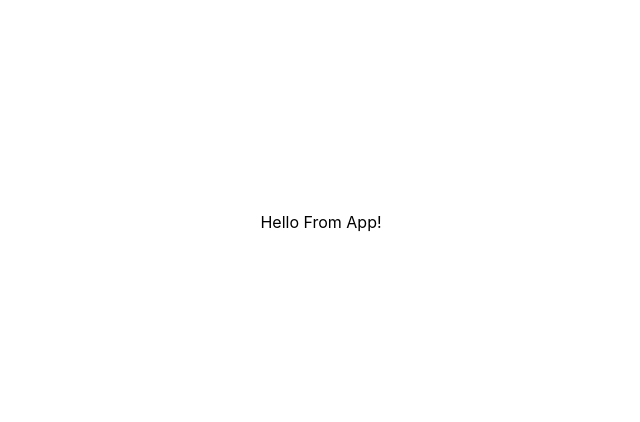
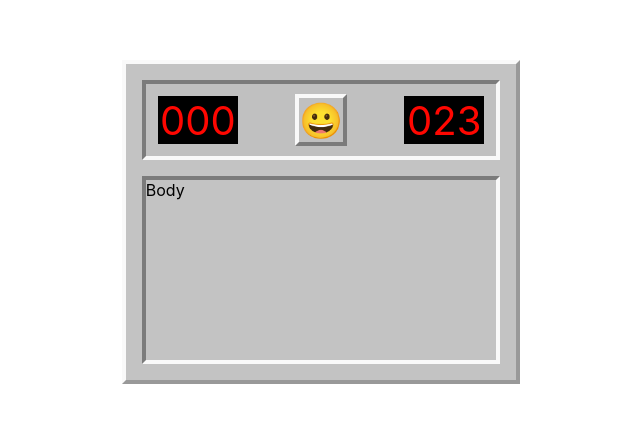
Before and after one commit to BhuwanChandra/TypeScript, a React (Create React App) app in the folder minesweeper-ts/: page / in a window 1280 px wide. Shown: the part 178-600 px from the top of the page, without its empty margins (319-959 px from the left). Built offline with nearby package versions, Linux system fonts and the light colour scheme.

Commit message:
finished styling header

```diff
--- a/minesweeper-ts/src/components/App/App.scss
+++ b/minesweeper-ts/src/components/App/App.scss
@@ -1,3 +1,53 @@
 .App {
-    margin: 0;
+  background-color: #c3c3c3;
+  padding: 16px;
+  border-width: 4px;
+  border-style: solid;
+  border-bottom-color: #999999;
+  border-right-color: #999999;
+  border-left-color: #f9f9f9;
+  border-top-color: #f9f9f9;
 }
+
+.Header {
+  background-color: #c0c0c0;
+  padding: 10px 12px;
+  border-width: 4px;
+  border-style: solid;
+  border-bottom-color: #f9f9f9;
+  border-right-color: #f9f9f9;
+  border-left-color: #7b7b7b;
+  border-top-color: #7b7b7b;
+  display: flex;
+  align-items: center;
+  justify-content: space-between;
+}
+
+.Face {
+  width: 52px;
+  height: 52px;
+  font-size: 35px;
+  border-width: 4px;
+  border-style: solid;
+  border-top-color: #f9f9f9;
+  border-left-color: #f9f9f9;
+  border-bottom-color: #7b7b7b;
+  border-right-color: #7b7b7b;
+  display: flex;
+  justify-content: center;
+  align-items: center;
+  cursor: pointer;
+}
+
+.Body {
+  margin-top: 16px;
+  border-width: 4px;
+  border-style: solid;
+  border-bottom-color: #f9f9f9;
+  border-right-color: #f9f9f9;
+  border-left-color: #7b7b7b;
+  border-top-color: #7b7b7b;
+  display: grid;
+  grid-template-rows: repeat(9, 1fr);
+  grid-template-columns: repeat(9, 1fr);
+}
--- a/minesweeper-ts/src/components/App/index.tsx
+++ b/minesweeper-ts/src/components/App/index.tsx
@@ -1,12 +1,22 @@
-import React from 'react';
+import React from "react";
+import NumberDisplay from "../NumberDisplay";
 import "./App.scss";
 
 const App: React.FC = () => {
-    return (
-        <div className="App">
-            Hello From App!
+  return (
+    <div className="App">
+      <div className="Header">
+        <NumberDisplay value={0} />
+        <div className="Face">
+          <span role="img" aria-label="face">
+            😀
+          </span>
         </div>
-    )
-}
+        <NumberDisplay value={23} />
+      </div>
+      <div className="Body">Body</div>
+    </div>
+  );
+};
 
 export default App;
--- /dev/null
+++ b/minesweeper-ts/src/components/NumberDisplay/NumberDisplay.scss
@@ -0,0 +1,8 @@
+.NumberDisplay {
+    width: 80px;
+    height: 48px;
+    color: #ff0701;
+    background-color: #000000;
+    text-align: center;
+    font-size: 40px;
+}
--- /dev/null
+++ b/minesweeper-ts/src/components/NumberDisplay/index.tsx
@@ -0,0 +1,14 @@
+import React from 'react';
+import "./NumberDisplay.scss";
+
+interface NumberDisplayProps {
+    value: number;
+}
+
+const NumberDisplay: React.FC<NumberDisplayProps> = ({ value }) => {
+    return (
+        <div className="NumberDisplay">{value.toString().padStart(3, "0")}</div>
+    )
+}
+
+export default NumberDisplay;
```
